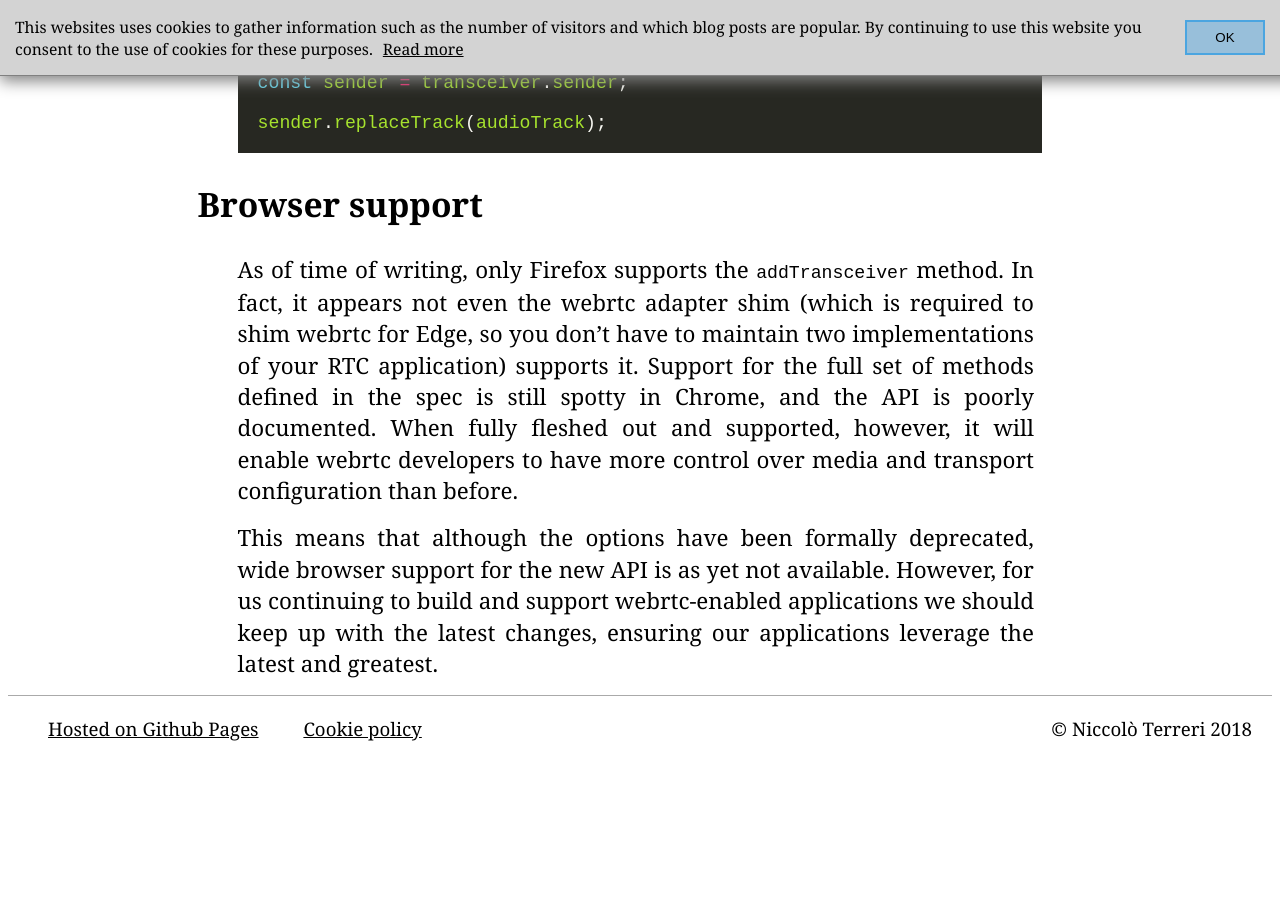
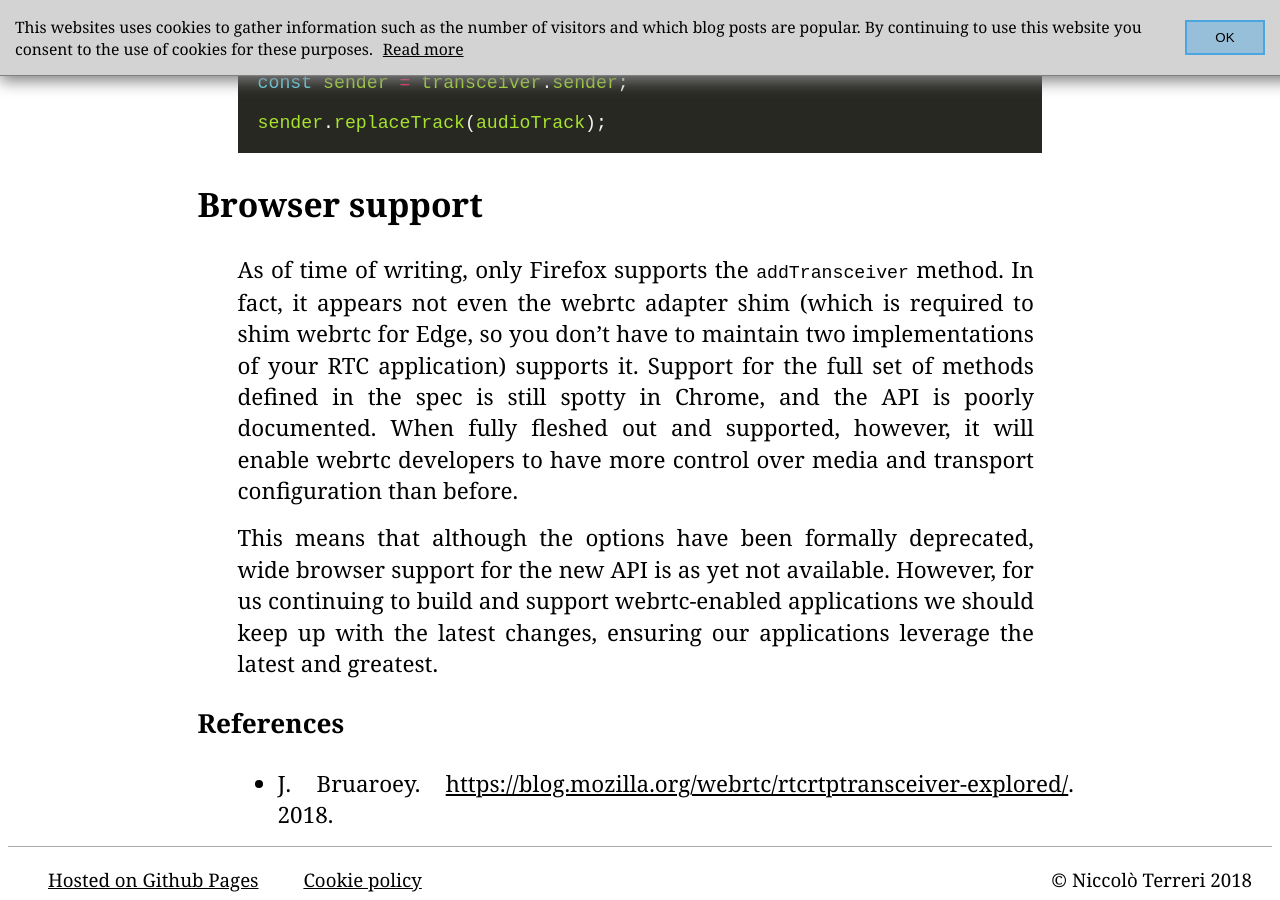
Before and after one commit to nterreri/nterreri.github.io, a Jekyll site: the page built from _posts/2018-09-16-webrtc-with-transceivers.md, in a window 1280 px wide and 900 px high, scrolled down 2726 px. Built offline with Jekyll 4.4.1, drawn with Linux system fonts in a browser that asks for light colours; before the commit the page ends 3475 px from its top, so only the background shows below that.

Commit message:
add reference to mdn blog post on transceivers

```diff
--- a/_posts/2018-09-16-webrtc-with-transceivers.md
+++ b/_posts/2018-09-16-webrtc-with-transceivers.md
@@ -69,3 +69,7 @@ sender.replaceTrack(audioTrack);
 As of time of writing, only Firefox supports the `addTransceiver` method. In fact, it appears not even the webrtc adapter shim (which is required to shim webrtc for Edge, so you don't have to maintain two implementations of your RTC application) supports it. Support for the full set of methods defined in the spec is still spotty in Chrome, and the API is poorly documented. When fully fleshed out and supported, however, it will enable webrtc developers to have more control over media and transport configuration than before.
 
 This means that although the options have been formally deprecated, wide browser support for the new API is as yet not available. However, for us continuing to build and support webrtc-enabled applications we should keep up with the latest changes, ensuring our applications leverage the latest and greatest.
+
+### References
+
+- J. Bruaroey. [https://blog.mozilla.org/webrtc/rtcrtptransceiver-explored/](https://blog.mozilla.org/webrtc/rtcrtptransceiver-explored/). 2018.
```
